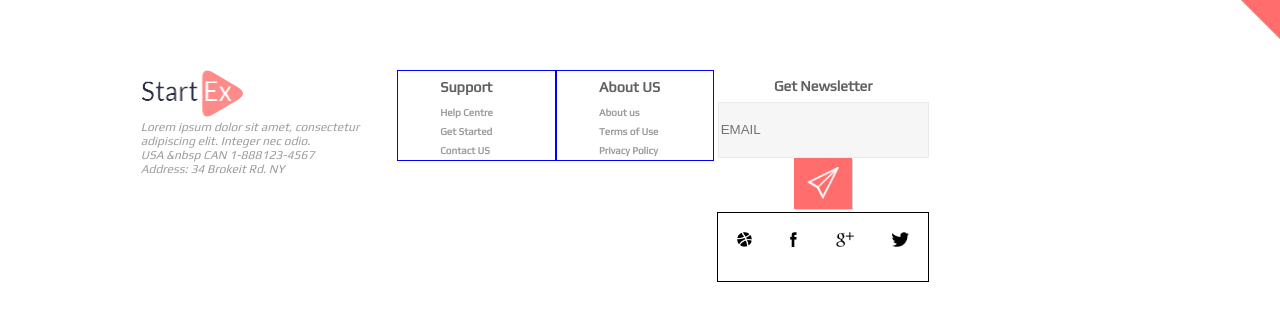
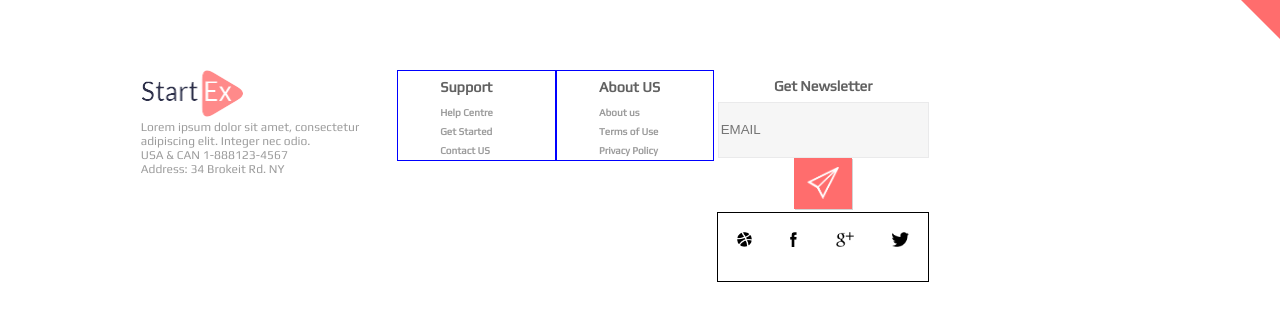
Before and after one commit to morkeltry/startex, a React (Create React App) app: page / in a window 1280 px wide. Shown: the part 4401-4722 px from the top of the page. Built offline with nearby package versions, Linux system fonts and the light colour scheme; the HTML template or start-up script is replaced by a standard one.

Commit message:
address font-style normal

```diff
--- a/src/App.css
+++ b/src/App.css
@@ -2,6 +2,7 @@ body {
   color : #727272;
   font-family: 'Play', sans-serif;
   font-size : 1.5vh;
+  text-decoration: none;
 }
 
 section {
@@ -106,6 +107,10 @@ section {
 
 }
 
+address {
+  font-style: normal;
+}
+
 .nav-sibling-title {
   font-size : 1.8vh;
   font-weight : 600;
--- a/src/App.js
+++ b/src/App.js
@@ -106,7 +106,7 @@ class App extends Component {
             <address className="flex-item-no-inline" style={{textAlign : 'left'}}>
               <img src={startEx} alt="startex logo" style={{width: '8vw'}} className="image-bottom" />
               <br /> Lorem ipsum dolor sit amet, consectetur adipiscing elit. Integer nec odio.
-              <br /> USA &nbsp CAN 1-888123-4567
+              <br /> USA & CAN 1-888123-4567
               <br /> Address: 34 Brokeit Rd. NY
             </address>
             <NavVertical id="support" items={links['support']} />
```
